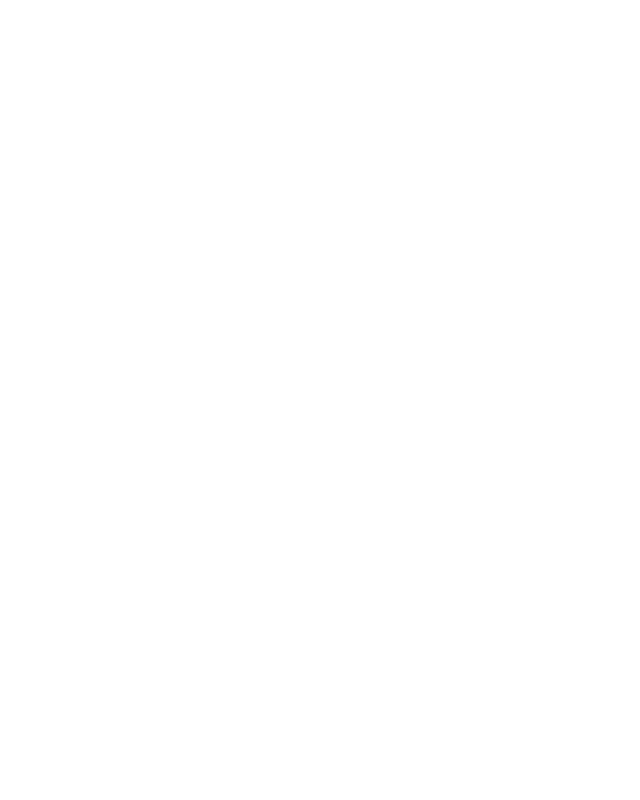
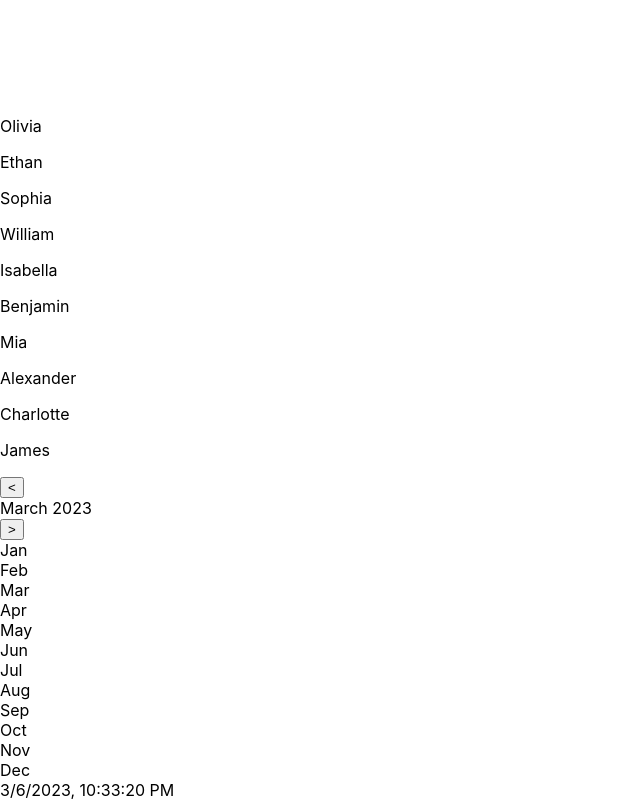
Before and after one commit to Greek4Tech/emotionsTracker, a React (Create React App) app in the folder front/: page / in a window 1280 px wide. Shown: the part 809-1609 px from the top of the page, without its empty margins (0-640 px from the left). Before the commit the page ends 800 px from the top, so only its background shows below. Built offline with nearby package versions, Linux system fonts and the light colour scheme.

Commit message:
mini calendar month

```diff
--- a/front/src/App.js
+++ b/front/src/App.js
@@ -1,11 +1,19 @@
-import './App.css';
+import React, { useState } from 'react';
 import AvatarList from './components/AvatarList';
+import MiniMonthNavigator from './components/MiniMonthNavigator';
 
 function App() {
+  const [selectedDate, setSelectedDate] = useState(new Date());
+
+  const handleDateChange = date => {
+    setSelectedDate(date);
+  };
 
   return (
     <div className="App">
      <AvatarList/>
+     <MiniMonthNavigator onChange={handleDateChange} />
+      <div>{selectedDate.toLocaleString()}</div>
     </div>
   );
 }
--- /dev/null
+++ b/front/src/components/MiniMonthNavigator.js
@@ -0,0 +1,61 @@
+import React, { useState } from 'react';
+// import './MiniMonthNavigator.css';
+
+function MiniMonthNavigator({ onChange }) {
+  const [selectedMonth, setSelectedMonth] = useState(new Date().getMonth());
+
+  const handleClick = month => {
+    setSelectedMonth(month);
+    if (onChange) {
+      onChange(new Date(new Date().getFullYear(), month));
+    }
+  };
+
+  const handlePrevMonth = () => {
+    const prevMonth = selectedMonth === 0 ? 11 : selectedMonth - 1;
+    setSelectedMonth(prevMonth);
+    if (onChange) {
+      onChange(new Date(new Date().getFullYear(), prevMonth));
+    }
+  };
+
+  const handleNextMonth = () => {
+    const nextMonth = selectedMonth === 11 ? 0 : selectedMonth + 1;
+    setSelectedMonth(nextMonth);
+    if (onChange) {
+      onChange(new Date(new Date().getFullYear(), nextMonth));
+    }
+  };
+
+  const renderMonths = () => {
+    const months = [];
+    for (let i = 0; i < 12; i++) {
+      const classNames = ['month'];
+      if (i === selectedMonth) {
+        classNames.push('selected');
+      }
+      months.push(
+        <div key={i} className={classNames.join(' ')} onClick={() => handleClick(i)}>
+            {/* here we'd like to return the events of the month */}
+          {new Date(new Date().getFullYear(), i).toLocaleString('default', { month: 'short' })}
+        </div>
+      );
+    }
+    return months;
+  };
+
+  return (
+    <div className="mini-month-navigator">
+      <div className="navigator-header">
+        <button onClick={handlePrevMonth}>{'<'}</button>
+        <div className="navigator-title">
+          {new Date(new Date().getFullYear(), selectedMonth).toLocaleString('default', { month: 'long', year: 'numeric' })}
+        </div>
+        <button onClick={handleNextMonth}>{'>'}</button>
+      </div>
+      <div className="navigator-body">{renderMonths()}</div>
+    </div>
+  );
+}
+
+export default MiniMonthNavigator;
```
